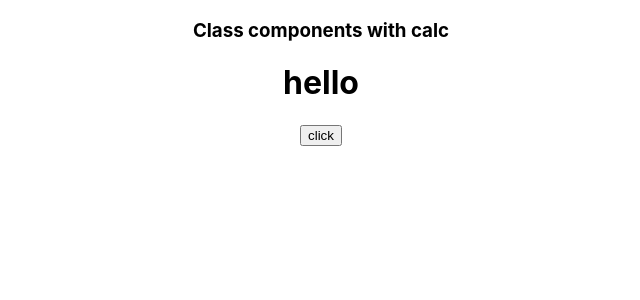
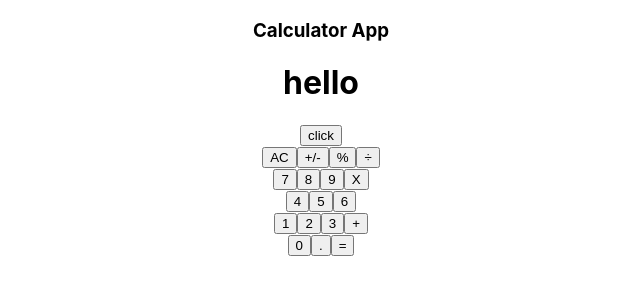
Before and after one commit to ignatius22/react-calculator, a React (Create React App) app: page / in a window 1280 px wide. Shown: the top 300 px of the page, without its empty margins (319-959 px from the left). Built offline with nearby package versions, Linux system fonts and the light colour scheme.

Commit message:
add all button groups

```diff
--- a/src/components/App.js
+++ b/src/components/App.js
@@ -1,7 +1,8 @@
 import React, {Component} from 'react';
-import '../App.css'
+import '../App.css';
 import Display from '../components/Display';
-import Button from '../components/Button'
+import Button from '../components/Button';
+import ButtonPanel from '../components/ButtonPanel'
 
 class App extends Component{
 
@@ -9,9 +10,10 @@
   render(){
     return(
       <div className='App'>
-       <h3>Class components with calc</h3>
-      <Display calculation='hello'/>
-      <Button  buttonName = 'click'/>
+       <h3>Calculator App</h3>
+        <Display calculation='hello'/>
+        <Button  buttonName = 'click'/>
+        <ButtonPanel/>
       </div>
 
     )
--- /dev/null
+++ b/src/components/ButtonPanel.js
@@ -0,0 +1,44 @@
+import React from 'react'
+
+const ButtonPanel = () =>{
+  return(
+    <>
+    <div>
+      <button>AC</button>
+      <button>+/-</button>
+      <button>%</button>
+      <button>÷</button>
+    </div>
+
+    <div>
+      <button>7</button>
+      <button>8</button>
+      <button>9</button>
+      <button>X</button>
+    </div>
+    <div>
+      <button>4</button>
+      <button>5</button>
+      <button>6</button>
+    </div>
+
+    <div>
+      <button>1</button>
+      <button>2</button>
+      <button>3</button>
+      <button>+</button>
+    </div>
+
+    <div>
+      <button>0</button>
+      <button>.</button>
+      <button>=</button>
+    </div>
+
+
+    </>
+  )
+}
+
+
+export default ButtonPanel;
```
